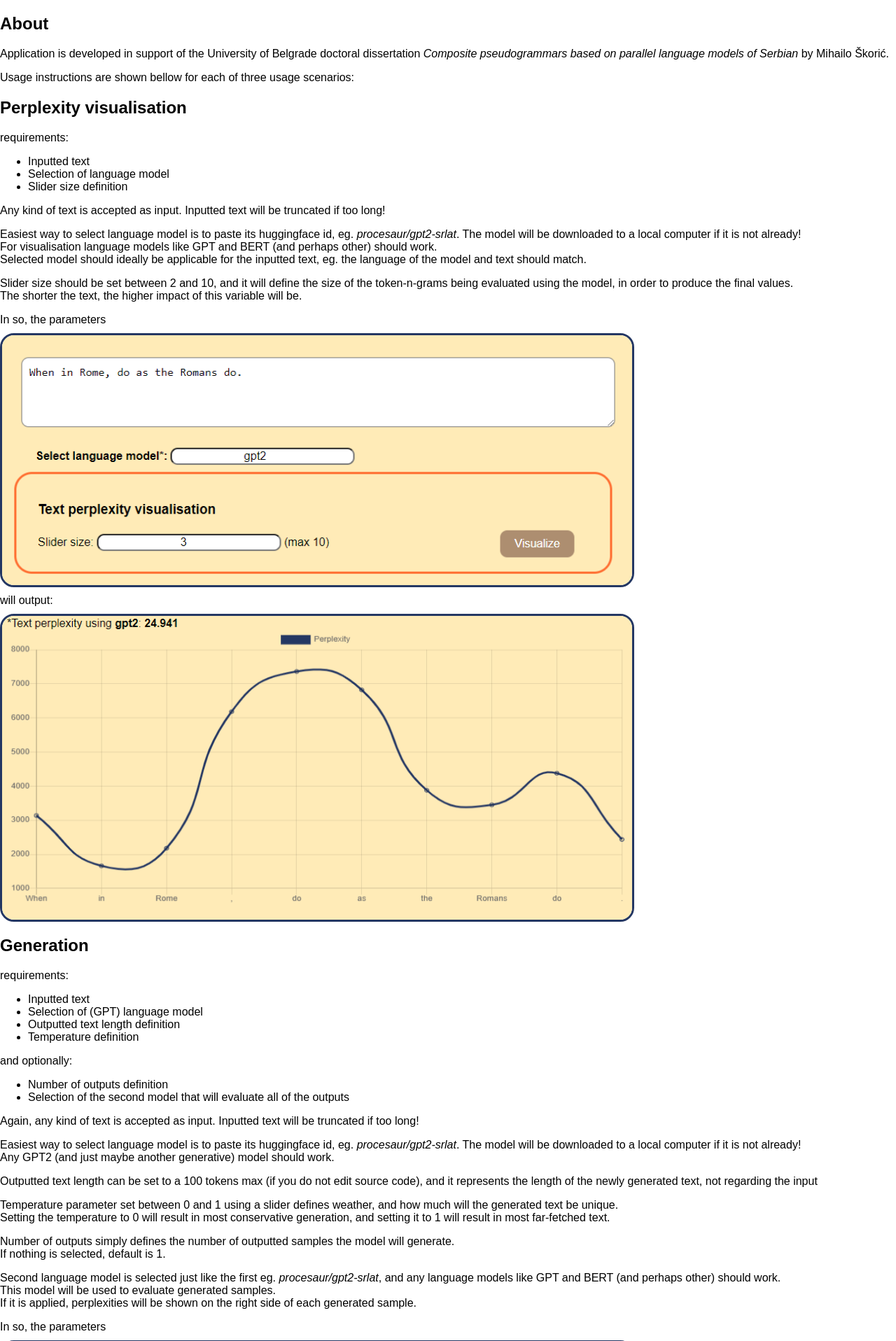
After one commit to procesaur/PaLMA, a Flask app: page /help in a window 1280 px wide. The commit adds this page. Shown: the top 1916 px of the page at 70% size. Run offline with Flask 2, Linux system fonts and the light colour scheme; parts of the project's set-up code (start-up, migrations or seed data) failed here and were passed over.

Commit message:
help update

```diff
--- a/helper.py
+++ b/helper.py
@@ -13,7 +13,7 @@ def process_req(req):
         step = limit(int(query_parameters.get('step')), 2, 10)
         args = [text, model, step]
     else:
-        length = limit(int(query_parameters.get('len')), 10, 100)
+        length = limit(int(query_parameters.get('len')), 1, 100)
         temp = limit(float(query_parameters.get('temp')), 0, 1)
         if query_parameters.get('count'):
             cn = limit(int(query_parameters.get('count')), 1, 10)
--- a/main.py
+++ b/main.py
@@ -18,12 +18,18 @@ def api_help():
     return render_template('api_help.html', data=request.root_url)
 
 
+@app.route('/help')
+def about():
+    return render_template('help.html')
+
+
 @app.route('/api', methods=['POST', 'GET'])
 def api():
     args = process_req(request)
     if len(args) == 1:
-        report, vectors, tokens = full_eval(*args)
-        return render_template("evaluation_report.html", report=report, vectors=vectors, tokens=tokens, enum=enumerate)
+        report, vectors, tokens, perps = full_eval(*args)
+        return render_template("evaluation_report.html", enum=enumerate, round=round,
+                               report=report, vectors=vectors, tokens=tokens, perps=perps)
     elif len(args) == 3:
         perp, model, vals, tokens = visualize(*args)
         return render_template("perplexity_report.html", perp=perp, vals=vals, tokens=tokens, model=model)
--- a/static/main.css
+++ b/static/main.css
@@ -8,13 +8,13 @@
 body{
     margin:0px;
     font-family: sans-serif;
-            font-size: 12pt
+    font-size: 12pt;
 }
 
 br{
-            display: block; /* makes it have a width */
-            content: ""; /* clears default height */
-            margin-top: 12; /* change this to whatever height you want it */
+    display: block;
+    content: "";
+    margin-top: 12;
 }
 
 .half {
@@ -28,7 +28,7 @@ body{
     padding: 5px 20px;
     margin: 1px;
     background-color: var(--forth);
-            overflow-y: auto
+    overflow-y: auto;
 }
 
 textarea {
@@ -37,7 +37,7 @@ body{
     padding:10px;
     font-size: 12pt;
     box-sizing: border-box;
-            margin: 20px
+    margin: 20px;
 }
 
  input[type=submit]  {
@@ -74,7 +74,7 @@ body{
 
 canvas{
     height:400px;
-            width:100%
+    width:100%;
 }
 
 .footnote{
@@ -89,8 +89,27 @@ body{
       font-size: 11pt;
 }
 .ok {
-            background-color:green
+    background-color:green;
 }
 .notok {
-            background-color:red
+    background-color:red;
 }
+
+.help{
+    float:right;
+    border: 3px var(--third) solid;
+    border-radius: 50px;
+    padding:4px 10px;
+    font-weight: bold;
+    cursor: pointer;
+    margin-top:-10px
+}
+
+.helpimg{
+    width:97%;
+    margin: 10px 0px;
+    border: 3px solid var(--first);
+    border-radius: 20px;
+    max-width:900px;
+    display:block;
+}
--- a/templates/evaluation_report.html
+++ b/templates/evaluation_report.html
@@ -7,7 +7,7 @@
 </head>
 <body>
     {% for model in perps %}
-        *Text perplexity using <b>{{model | safe}}</b>: <b>{{perps[model] | safe}}</b>
+        <p>*Text perplexity using <i>{{model | safe}}</i>: <b>{{round(perps[model]) | safe}}</b></p>
     {% endfor %}
 
 <canvas id="vp"></canvas>
--- /dev/null
+++ b/templates/help.html
@@ -0,0 +1,133 @@
+<!DOCTYPE html>
+<html lang="en">
+<head>
+    <meta charset="UTF-8">
+    <link rel= "stylesheet" type= "text/css" href= "{{ url_for('static',filename='main.css') }}">
+    <title>Title</title>
+</head>
+<body>
+<div>
+    <h2>About</h2>
+    <p>
+        Application is developed in support of the University of Belgrade doctoral dissertation
+        <i>Composite pseudogrammars based on parallel language models of Serbian</i> by Mihailo Škorić.
+    </p>
+    <p>
+        Usage instructions are shown bellow for each of three usage scenarios:
+    </p>
+</div>
+<div>
+    <h2>Perplexity visualisation</h2>
+    requirements:
+    <ul>
+        <li>Inputted text</li>
+        <li>Selection of language model</li>
+        <li>Slider size definition</li>
+    </ul>
+    <p>
+        Any kind of text is accepted as input. Inputted text will be truncated if too long!
+    </p>
+    <p>
+        Easiest way to select language model is to paste its huggingface id, eg. <i>procesaur/gpt2-srlat</i>.
+        The model will be downloaded to a local computer if it is not already!
+        <br/>For visualisation language models like GPT and BERT (and perhaps other) should work.
+        <br/>Selected model should ideally be applicable for the inputted text,
+        eg. the language of the model and text should match.
+    </p>
+    <p>
+        Slider size should be set between 2 and 10, and it will define the size of the token-n-grams
+        being evaluated using the model, in order to produce the final values.
+        <br/>The shorter the text, the higher impact of this variable will be.
+    </p>
+    <p>In so, the parameters
+        <img class="helpimg" src="{{url_for('static', filename='help1.png')}}"/>
+        will output:
+        <img class="helpimg" src="{{url_for('static', filename='help2.png')}}"/>
+    </p>
+</div>
+
+<div>
+    <h2>Generation</h2>
+    requirements:
+    <ul>
+        <li>Inputted text</li>
+        <li>Selection of (GPT) language model </li>
+        <li>Outputted text length definition</li>
+        <li>Temperature definition</li>
+    </ul>
+    and optionally:
+    <ul>
+        <li>Number of outputs definition</li>
+        <li>Selection of the second model that will evaluate all of the outputs</li>
+    </ul>
+    <p>
+        Again, any kind of text is accepted as input. Inputted text will be truncated if too long!
+    </p>
+    <p>
+        Easiest way to select language model is to paste its huggingface id, eg. <i>procesaur/gpt2-srlat</i>.
+        The model will be downloaded to a local computer if it is not already!
+        <br/>Any GPT2 (and just maybe another generative) model should work.
+    </p>
+    <p>
+        Outputted text length can be set to a 100 tokens max (if you do not edit source code),
+        and it represents the length of the newly generated text, not regarding the input
+    </p>
+    <p>
+        Temperature parameter set between 0 and 1 using a slider defines weather, and how much will the generated text be unique.
+        <br/>Setting the temperature to 0 will result in most conservative generation,
+        and setting it to 1 will result in most far-fetched text.
+    </p>
+    <p>
+        Number of outputs simply defines the number of outputted samples the model will generate.
+        <br/> If nothing is selected, default is 1.
+    </p>
+    <p>
+        Second language model is selected just like the first eg. <i>procesaur/gpt2-srlat</i>,
+        and any language models like GPT and BERT (and perhaps other) should work.
+        <br/>This model will be used to evaluate generated samples.
+        <br/>If it is applied, perplexities will be shown on the right side of each generated sample.
+    </p>
+    <p>In so, the parameters
+        <img class="helpimg" src="{{url_for('static', filename='help3.png')}}"/>
+        will output:
+        <img class="helpimg" src="{{url_for('static', filename='help4.png')}}"/>
+    </p>
+</div>
+<div>
+  <h2>Full Evaluation (Serbian only)</h2>
+    requirements:
+    <ul>
+        <li>Inputted text</li>
+        <li>Specialized resources and tools on the local computer</li>
+    </ul>
+    <p>
+        Any kind of text is accepted as input, but it will be truncated if too long!
+        Of course, you should input text on Serbian or similar language.
+    </p>
+    <p>
+        If you are running this on a local instance, you probably will not be able to use this feature,
+        as certain tools and files, such as TreeTagger and Serbian Morphological Dictionary is needed for preprocessing.
+        <br/>
+    </p>
+    <p>If you input a sentence:
+        <br/><i>Tokom naredna tri meseca, Džejk i Nejtiri se zaljubljuju dok on počinje da se povezuje sa domorocima.</i>
+        You will receive an output:
+        <img class="helpimg" src="{{url_for('static', filename='help5.png')}}"/>
+    </p>
+    <p>
+        The graph represents different disturbances in perplexity (eg. semantical > orange and syntactical > brown)
+        Above the graph nominal perplexity for each model is presented,
+        and bellow the graph there are four different measures of the correctness.
+        <br/>Each is tagged with either <b>OK</b> or <b>NOT OK</b>, followed by the probability of that choice.
+        the four measures are:
+        <ul>
+            <li>General -- overall correctness</li>
+            <li>Semantics -- semantical correctness</li>
+            <li>Syntax (forms) -- syntactical correctness regarding word forms</li>
+            <li>Syntax (word order) -- syntactical correctness regarding word order in the sentences</li>
+        </ul>
+    </p>
+</div>
+
+</body>
+</html>
--- a/transformerworks.py
+++ b/transformerworks.py
@@ -47,7 +47,7 @@ def full_eval(text):
               "Syntax (word order)": netpass([ps], "bad-ord.pt", False)
               }
 
-    return report, vectors, tokens
+    return report, vectors, tokens, perps
 
 
 def gentext(modelname, inp="", length=100, temp=0.75, samples=1):
@@ -86,7 +86,7 @@ def gentext_plus(model, alt, inp="", length=1024,  temp=0.2, samples=1):
     best_idx = vals.index(min(vals))
     best = outs[best_idx]
     label = f"Candidates were generated using {model} model, and were evaluated using {alt} model"
-    vals = [round(x, 4) for x in vals]
+    vals = [round(x) for x in vals]
     return outs, vals, best, label
 
 
```
Also changed, not shown: requirements.txt (added, +8 -0 lines), templates/index.html (+12 -3 lines), README.md, static/help1.png (added), static/help2.png (added), static/help3.png (added), static/help4.png (added), static/help5.png (added). Lines whose indentation alone changed are shown as unchanged.
